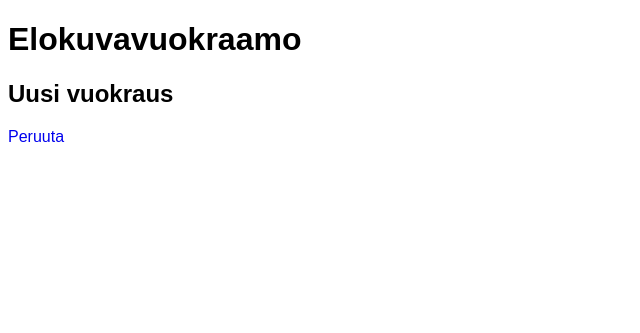
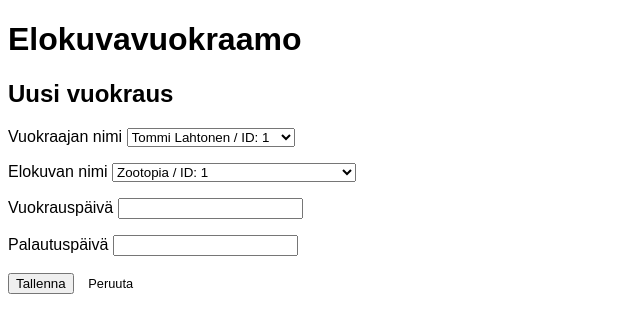
Before and after one commit to janne-lahtinen/elokuvavuokraamo-vko4, a Flask app: page /vuokraus in a window 1280 px wide. Shown: the top 333 px of the page, without its empty margins (0-640 px from the left). Run offline with Flask 2, Linux system fonts and the light colour scheme; data comes from the database, SQL or seed files in the repository.

Commit message:
Buttons placed and form updated

```diff
--- a/routes.py
+++ /dev/null
@@ -1,47 +0,0 @@
-from flask import Flask, render_template
-import sqlite3
-import logging
-import os
-
-# oletetaan että sovellus on kansiossa /~omatunnus/cgi-bin/ohjaus4/
-# /~omatunnus/vko4site/
-# ja tietokanta on kansiossa /~omatunnus/hidden/
-# /~omatunnus/vko4site/data/
-# os.path.abspath muuntaa suhteellisen polun absoluuttiseksi, joka taasen kelpaa sqlitelle
-con = sqlite3.connect(os.path.abspath('data/video'))
-
-# voidaan käsitellä palautettuja tietueita niiden kenttien nimillä
-con.row_factory = sqlite3.Row
-
-sql = """
-SELECT E.Nimi, J.Nimi, V.VuokrausPVM, V.PalautusPVM, V.Maksettu
-FROM Vuokraus AS V, Jasen AS J, Elokuva AS E
-WHERE V.JasenID = J.JasenID AND E.ElokuvaID = V.ElokuvaID
-"""
-
-cur = con.cursor()
-try:
-   cur.execute(sql)
-except:
-   # vaatii koodin alkuun rivin: import sys
-   logging.debug(sys.exc_info()[0])
-
-# sama kuin edellä mutta käytetään kenttien nimiä eikä indeksejä
-vuokraukset = []
-for row in cur.fetchall():
-	vuokraukset.append( dict(eNimi=row[0], jNimi=row[1], vuokrausPVM=row[2], palautusPVM=row[3], maksettu=row[4]) )
-#	vuokraukset.append( dict(eNimi=row['E.Nimi'], jNimi=row['J.Nimi'], vuokrausPVM=row['V.VuokrausPVM'], palautusPVM=row['V.PalautusPVM'], maksettu=row['V.Maksettu']) )
-
-app = Flask(__name__)
-app.config['SEND_FILE_MAX_AGE_DEFAULT'] = 0
-
-@app.route("/")
-def index():
-	return render_template("index.html", vuokraukset=vuokraukset)
-
-@app.route("/vuokraus")
-def vuokraus():
-	return render_template("vuokraus.html")
-
-if __name__ == "__main__":
-	app.run(debug=True)
--- a/static/css/main.css
+++ b/static/css/main.css
@@ -9,3 +9,16 @@ ul {
 a {
 	text-decoration: none;
 }
+
+a.button {
+    -webkit-appearance: button;
+    -moz-appearance: button;
+    appearance: button;
+
+    text-decoration: none;
+    color: initial;
+
+    font-size: 0.8em;
+    padding: 0.3em 0.5em;
+    margin-left: 0.3em;
+}
--- a/templates/index.html
+++ b/templates/index.html
@@ -9,6 +9,6 @@
 	{% endfor %}
 </ul>
 
-<p><a href="{{ url_for('vuokraus') }}">Syötä uusi vuokraus</a></p>
+<p><a href="{{ url_for('vuokraus') }}" class="button">Syötä uusi vuokraus</a></p>
 
 {% endblock %}
--- a/templates/vuokraus.html
+++ b/templates/vuokraus.html
@@ -3,6 +3,35 @@
 {% block content %}
 <h2>Uusi vuokraus</h2>
 <!-- Tähän tulee lomake vuokraamista varten -->
-
-<p><a href="{{ url_for('index') }}">Peruuta</a></p>
+<form action="video.py" method="post">
+<p>
+<label for="vNimi">Vuokraajan nimi</label>
+<select id="vNimi" name="vNimi">
+	{% for p in vuokraajat %}
+		<option value="{{ p['jasenID'] }}">
+		{{ p['nimi'] }} / ID: {{ p['jasenID'] }}
+		</option>
+	{% endfor %}
+</select>
+</p>
+<p>
+<label for="eNimi">Elokuvan nimi</label>
+<select id="eNimi" name="eNimi">
+	{% for e in elokuvat %}
+		<option value="{{ e['elokuvaID'] }}">
+		{{ e['nimi'] }} / ID: {{ e['elokuvaID'] }}
+		</option>
+	{% endfor %}
+</select>
+</p>
+<p>
+<label>Vuokrauspäivä <input type="text" name="vuokrausPVM"></label>
+</p>
+<p>
+<label>Palautuspäivä <input type="text" name="palautusPVM"></label>
+</p>
+<p>
+<input type="submit" value="Tallenna" /> <a href="{{ url_for('index') }}" class="button">Peruuta</a>
+</form>
+</p>
 {% endblock %}
--- /dev/null
+++ b/video.py
@@ -0,0 +1,80 @@
+from flask import Flask, render_template
+import sqlite3
+import logging
+import os
+import sys
+
+app = Flask(__name__)
+app.config['SEND_FILE_MAX_AGE_DEFAULT'] = 0
+
+@app.route("/", methods=['POST','GET'])
+def index():
+	# os.path.abspath muuntaa suhteellisen polun absoluuttiseksi, joka taasen kelpaa sqlitelle
+	con = sqlite3.connect(os.path.abspath('data/video'))
+
+	# voidaan käsitellä palautettuja tietueita niiden kenttien nimillä
+	con.row_factory = sqlite3.Row
+
+	sql = """
+	SELECT E.Nimi, J.Nimi, V.VuokrausPVM, V.PalautusPVM, V.Maksettu
+	FROM Vuokraus AS V, Jasen AS J, Elokuva AS E
+	WHERE V.JasenID = J.JasenID AND E.ElokuvaID = V.ElokuvaID
+	"""
+
+	cur = con.cursor()
+	try:
+	   cur.execute(sql)
+	except:
+	   # vaatii koodin alkuun rivin: import sys
+	   logging.debug(sys.exc_info()[0])
+
+	# sama kuin edellä mutta käytetään kenttien nimiä eikä indeksejä
+	vuokraukset = []
+	for row in cur.fetchall():
+		vuokraukset.append( dict(eNimi=row[0], jNimi=row[1], vuokrausPVM=row[2], palautusPVM=row[3], maksettu=row[4]) )
+
+	return render_template("index.html", vuokraukset=vuokraukset)
+
+
+@app.route("/vuokraus", methods=['POST','GET'])
+def vuokraus():
+	# os.path.abspath muuntaa suhteellisen polun absoluuttiseksi, joka taasen kelpaa sqlitelle
+	con = sqlite3.connect(os.path.abspath('data/video'))
+
+	# voidaan käsitellä palautettuja tietueita niiden kenttien nimillä
+	con.row_factory = sqlite3.Row
+
+	cur = con.cursor()
+
+	try:
+		cur.execute("""
+		SELECT Nimi, JasenID
+		FROM Jasen
+	""")
+	except:
+	   # vaatii koodin alkuun rivin: import sys
+	   logging.debug(sys.exc_info()[0])
+
+	# sama kuin edellä mutta käytetään kenttien nimiä eikä indeksejä
+	vuokraajat = []
+	for row in cur.fetchall():
+		vuokraajat.append( dict(nimi=row[0], jasenID=row[1]) )
+
+	try:
+		cur.execute("""
+		SELECT Nimi, ElokuvaID
+		FROM Elokuva
+	""")
+	except:
+	   # vaatii koodin alkuun rivin: import sys
+	   logging.debug(sys.exc_info()[0])
+
+	# sama kuin edellä mutta käytetään kenttien nimiä eikä indeksejä
+	elokuvat = []
+	for row in cur.fetchall():
+		elokuvat.append( dict(nimi=row[0], elokuvaID=row[1]) )
+
+	return render_template("vuokraus.html", vuokraajat=vuokraajat, elokuvat=elokuvat)
+
+if __name__ == "__main__":
+	app.run(debug=True)
```
